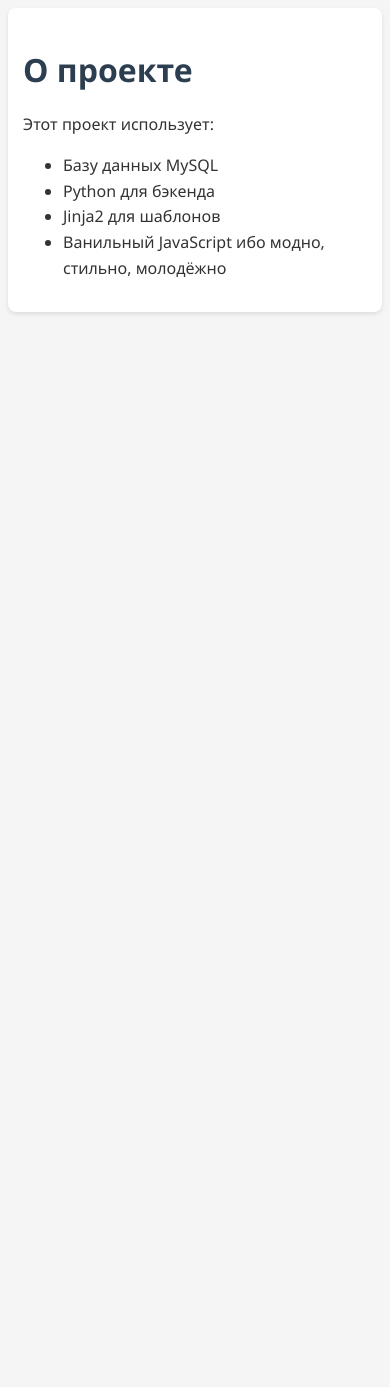
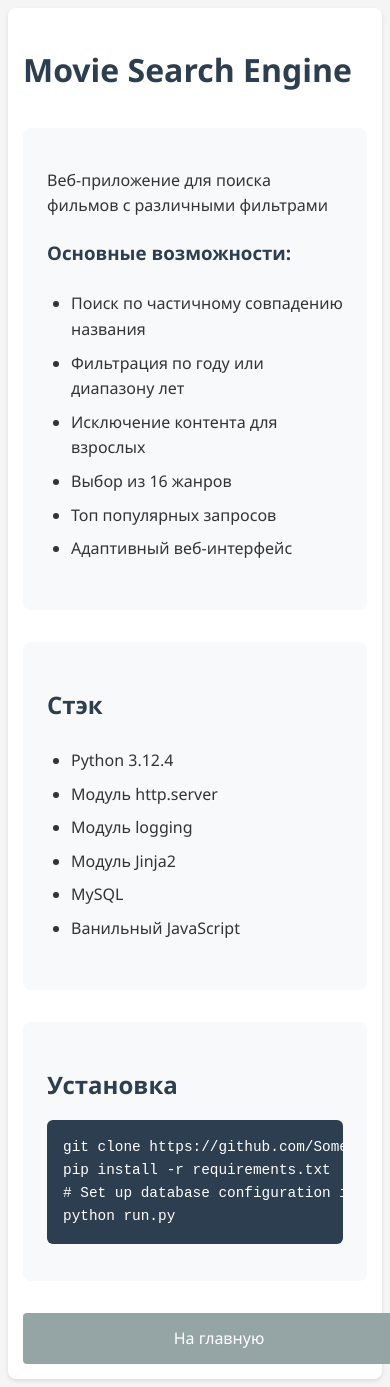
Before and after one commit to SomeCrab/imdb_web, a Python web app: template templates/about.html in a window 390 px wide; the page is wider, and only the part inside the window is pictured. Before the commit the page ends 314 px from the top of that part, so only its background shows below. Run offline with Jinja, Linux system fonts and the light colour scheme; the template is opened without the code that fills it, so the values that code supplies are empty.

Commit message:
Created annotation

```diff
--- a/app/validation.py
+++ b/app/validation.py
@@ -7,7 +7,7 @@ logger = logging.getLogger(__name__)
 def validate_year(
         value: int,
         name: str
-        ) -> tuple[None, None] | tuple[int, None] | tuple[None, int]:
+        ) -> tuple[int | None, str | None]:
     """
     Преобразует строку в int и проверяет, что год в [YEAR_MIN, YEAR_MAX].
     Возвращает (год, сообщение об ошибке).
@@ -33,8 +33,8 @@ def validate_parsed_data(
         exact_year: int=None,
         categories: list=[],
         limit: int=None
-        ) -> dict:
-    '''Validates user input'''
+        ) -> tuple[list[str], dict]:
+    '''Validates user input and returns errors | empty list and dict of user inputs'''
     errors = []
     min_y, err0 = validate_year(min_year, "минимальный год")
     if err0: errors.append(err0)
--- a/run.py
+++ b/run.py
@@ -1,7 +1,8 @@
 from core.logger import setup_logging
 from app.server import run_server
 
-def main():
+def main() -> None:
+    'Main function that starts the whole thing'
     setup_logging()
     run_server()
 
--- a/templates/about.html
+++ b/templates/about.html
@@ -1,17 +1,94 @@
 {% extends "base.html" %}
 
-{% block title %}About{% endblock %}
+{% block title %}О проекте{% endblock %}
 
 {% block content %}
-    <h1>О проекте</h1>
+    <h1>Movie Search Engine</h1>
 
     <div class="about-content">
-        <p>Этот проект использует:</p>
-        <ul>
-            <li>Базу данных MySQL</li>
-            <li>Python для бэкенда</li>
-            <li>Jinja2 для шаблонов</li>
-            <li>Ванильный JavaScript ибо модно, стильно, молодёжно</li>
-        </ul>
+        <section class="project-section">
+            <p>Веб-приложение для поиска фильмов с различными фильтрами</p>
+            <div class="features">
+                <h3>Основные возможности:</h3>
+                <ul class="feature-list">
+                    <li>Поиск по частичному совпадению названия</li>
+                    <li>Фильтрация по году или диапазону лет</li>
+                    <li>Исключение контента для взрослых</li>
+                    <li>Выбор из 16 жанров</li>
+                    <li>Топ популярных запросов</li>
+                    <li>Адаптивный веб-интерфейс</li>
+                </ul>
+            </div>
+        </section>
+
+        <section class="tech-section">
+            <h2>Стэк</h2>
+            <ul class="tech-list">
+                <li>Python 3.12.4</li>
+                <li>Модуль http.server</li>
+                <li>Модуль logging</li>
+                <li>Модуль Jinja2</li>
+                <li>MySQL</li>
+                <li>Ванильный JavaScript</li>
+            </ul>
+        </section>
+
+        <section class="install-section">
+            <h2>Установка</h2>
+            <pre><code>git clone https://github.com/SomeCrab/imdb_web
+pip install -r requirements.txt
+# Set up database configuration in .env file
+python run.py</code></pre>
+        </section>
+
+        <div class="button-group">
+            <a href="/" class="home-button">На главную</a>
+        </div>
     </div>
 {% endblock %}
+
+{% block styles %}
+{{ super() }}
+<style>
+    .about-content {
+        max-width: 800px;
+        margin: 0 auto;
+    }
+
+    .project-section, .tech-section, .install-section {
+        margin: 2rem 0;
+        padding: 1.5rem;
+        background: #f8f9fa;
+        border-radius: 8px;
+    }
+
+    .feature-list, .tech-list {
+        columns: 2;
+        padding-left: 1.5rem;
+    }
+
+    .feature-list li, .tech-list li {
+        margin: 0.5rem 0;
+        break-inside: avoid;
+    }
+
+    pre {
+        background: #2c3e50;
+        color: white;
+        padding: 1rem;
+        border-radius: 6px;
+        overflow-x: auto;
+    }
+
+    code {
+        font-family: 'Courier New', Courier, monospace;
+        font-size: 0.9rem;
+    }
+
+    @media (max-width: 768px) {
+        .feature-list, .tech-list {
+            columns: 1;
+        }
+    }
+</style>
+{% endblock %}
--- a/templates/base.html
+++ b/templates/base.html
@@ -186,6 +186,59 @@ legend {
         padding: 1rem;
     }
 }
+
+/* Стили для группы кнопок */
+.button-group {
+    display: flex;
+    gap: 10px;
+    margin-top: 1rem;
+}
+
+/* Общие стили для кнопок */
+button[type="submit"],
+.home-button {
+    padding: 0.8rem 1.5rem;
+    border: none;
+    border-radius: 4px;
+    cursor: pointer;
+    font-size: 1rem;
+    transition: all 0.3s ease;
+    text-decoration: none;
+    text-align: center;
+}
+
+/* Стиль для кнопки "Найти" */
+button[type="submit"] {
+    background: #3498db;
+    color: white;
+}
+
+/* Стиль для кнопки "На главную" */
+.home-button {
+    background: #95a5a6;
+    color: white;
+}
+
+/* Ховер-эффекты */
+button[type="submit"]:hover {
+    background: #2980b9;
+}
+
+.home-button:hover {
+    background: #7f8c8d;
+}
+
+/* Адаптивность мобилок */
+@media (max-width: 480px) {
+    .button-group {
+        flex-direction: column;
+    }
+
+    button[type="submit"],
+    .home-button {
+        width: 100%;
+    }
+}
     </style>
     {% endblock %}
 </head>
--- a/templates/error.html
+++ b/templates/error.html
@@ -7,5 +7,8 @@
 
     <div class="500-content">
         <p>Обожди какое то время и попробуй снова, возможно тебе повезёт и фиксики пофиксят это.</p>
+            <div class="button-group">
+                <a href="/" class="home-button">На главную</a>
+            </div>
     </div>
 {% endblock %}
--- a/templates/not_found.html
+++ b/templates/not_found.html
@@ -7,8 +7,8 @@
 
     <div class="404-content">
         <p>Вернись на главную страницу и попробуй снова.</p>
-        <ul>
-            <li><a href="/">Назад</a></li>
-        </ul>
+            <div class="button-group">
+                <a href="/" class="home-button">На главную</a>
+            </div>
     </div>
 {% endblock %}
```
Also changed, not shown: app/database.py (+11 -9 lines), app/handler.py (+16 -3 lines), app/server.py (+8 -2 lines), templates/index.html (+7 -1 lines), README.md.
